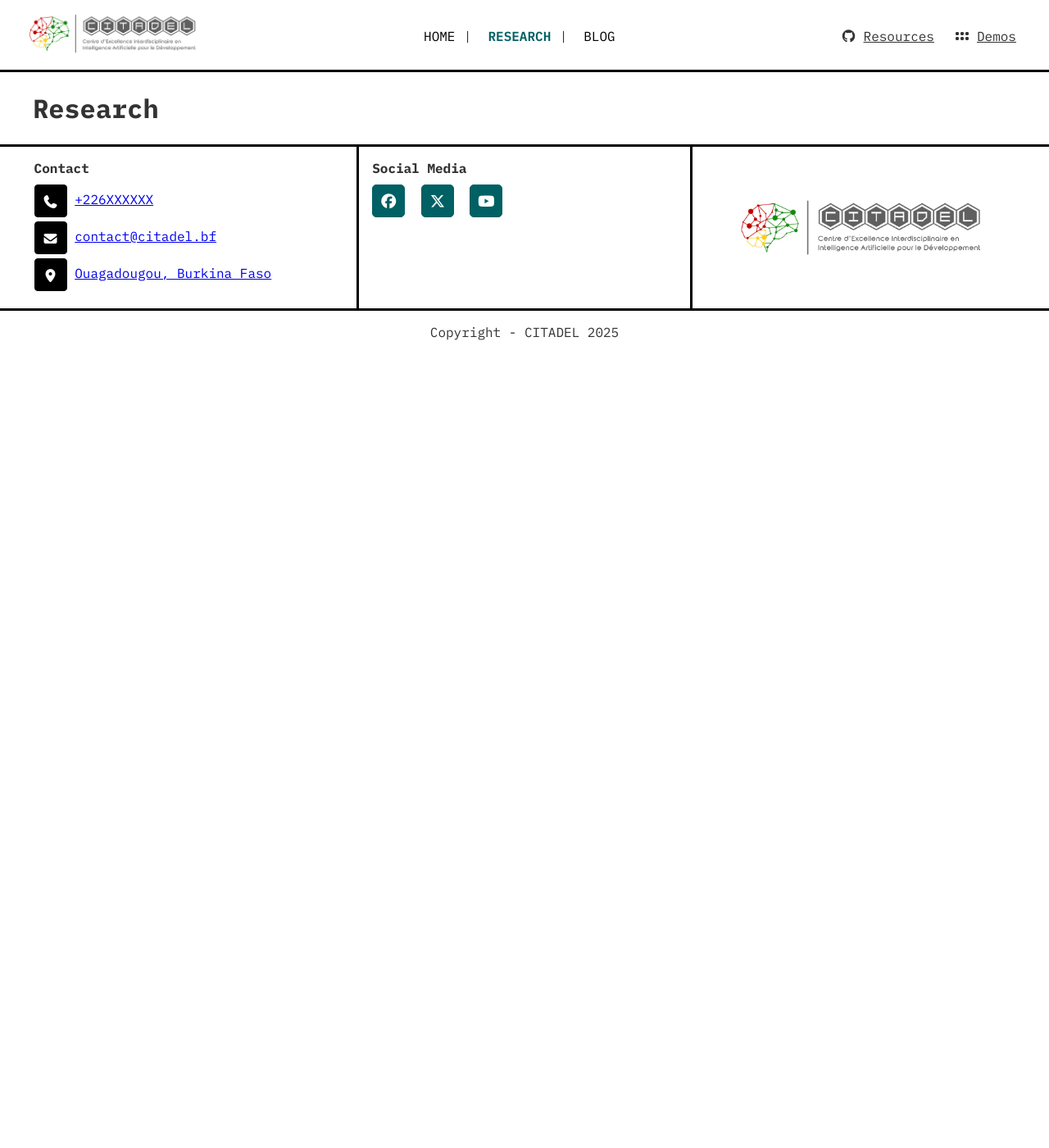
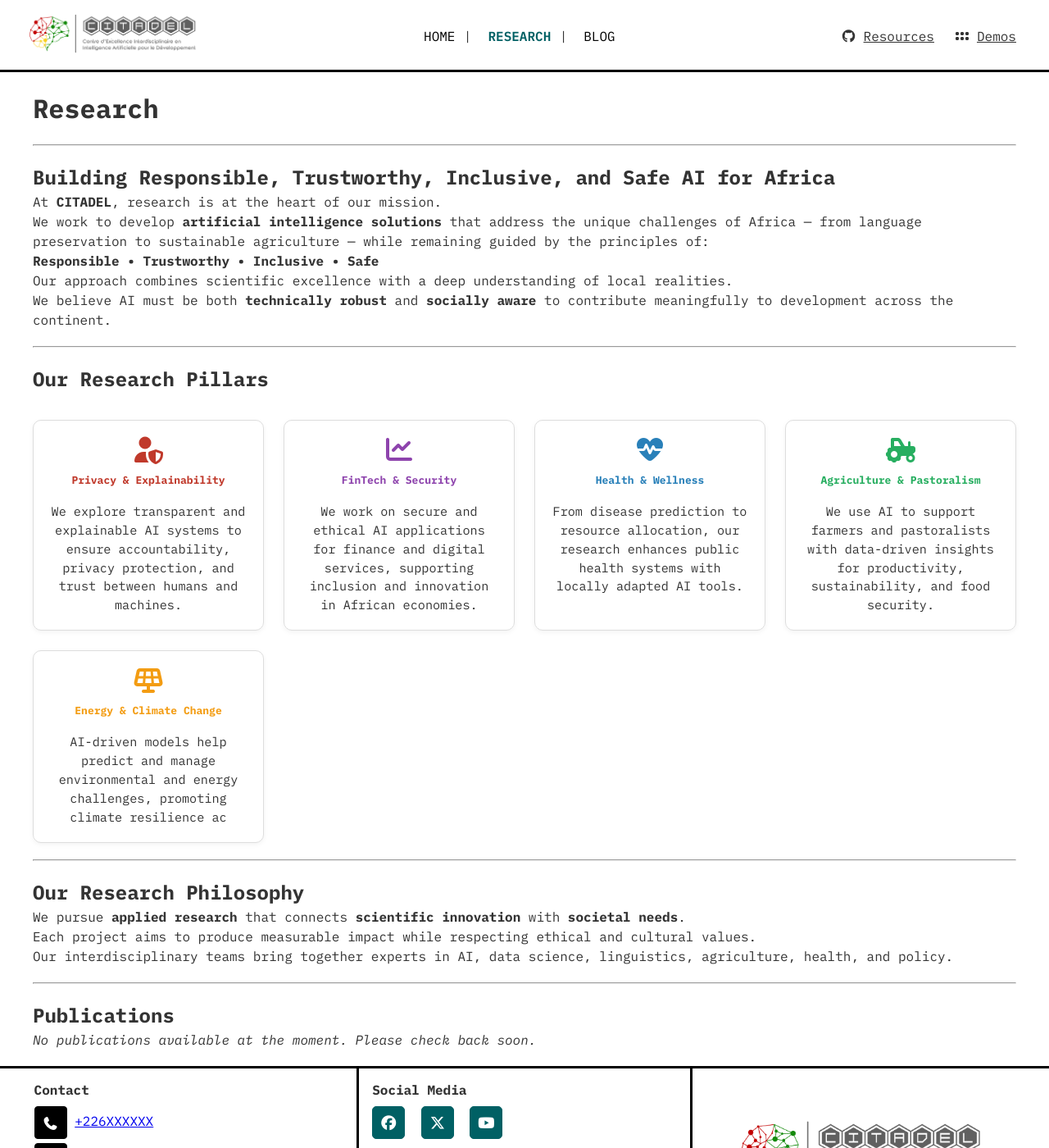
Before and after one commit to Citadel-Burkina-Faso/citadel-burkina-faso.github.io, a Jekyll site: the page built from research.markdown, in a window 1280 px wide and 1400 px high. Shown: the whole window at 82% size. Built offline with Jekyll 4.4.1, drawn with Linux system fonts in a browser that asks for light colours.

Commit message:
First draft of research page

```diff
--- /dev/null
+++ b/_data/research_pillars.yml
@@ -0,0 +1,34 @@
+- name: Privacy & Explainability
+  color: "#c0392b"
+  icon: fa-solid fa-user-shield
+  description: >
+    We explore transparent and explainable AI systems to ensure accountability,
+    privacy protection, and trust between humans and machines.
+
+- name: FinTech & Security
+  color: "#8e44ad"
+  icon: fa-solid fa-chart-line
+  description: >
+    We work on secure and ethical AI applications for finance and digital services,
+    supporting inclusion and innovation in African economies.
+
+- name: Health & Wellness
+  color: "#2980b9"
+  icon: fa-solid fa-heart-pulse
+  description: >
+    From disease prediction to resource allocation, our research enhances
+    public health systems with locally adapted AI tools.
+
+- name: Agriculture & Pastoralism
+  color: "#27ae60"
+  icon: fa-solid fa-tractor
+  description: >
+    We use AI to support farmers and pastoralists with data-driven insights for
+    productivity, sustainability, and food security.
+
+- name: Energy & Climate Change
+  color: "#f39c12"
+  icon: fa-solid fa-solar-panel
+  description: >
+    AI-driven models help predict and manage environmental and energy challenges,
+    promoting climate resilience ac
--- a/_sass/main.scss
+++ b/_sass/main.scss
@@ -275,6 +275,59 @@ main {
             }
         }
     }
+
+    #research-pillars {
+        display: grid;
+        grid-template-columns: repeat(auto-fit, minmax(250px, 1fr));
+        gap: 1.5rem;
+        margin-top: 2rem;
+
+        .pillar {
+            border:1px solid #ddd;
+            border-radius: 10px;
+            padding: 1.2rem;
+            text-align: center;
+            box-shadow: 0 2px 6px rgba(0,0,0,0.05);
+
+            div {
+                &:nth-child(1) {
+                    position: relative;
+                    display: flex;
+                    flex-direction: column;
+                    align-items: center;
+                    height: 80px;
+                    text-align: center;
+                }
+            }
+
+            i {
+                font-size: 2rem;
+            }
+
+            h3 {
+                margin-top: 0.6rem;
+                font-size: small;
+            }
+
+            p {
+                font-size: 0.95rem;
+                color: #333;
+            }
+        }
+    }
+
+    #research-section {
+        #research-area {
+            p {
+                text-align: center;
+                img {
+                    display: inline-block;
+                    width: 60%;
+                    margin: auto;
+                }
+            }
+        }
+    }
 }
 
 footer {
--- a/index.markdown
+++ b/index.markdown
@@ -8,6 +8,8 @@ permalink: /
 ---
 
 # Welcome to `CITADEL`
+
+---
 
 ## The Interdisciplinary Center of Excellence in Artificial Intelligence for Development
 We are building AI talent and capacity in Burkina Faso and French-speaking Africa.
--- a/research.markdown
+++ b/research.markdown
@@ -5,3 +5,71 @@ permalink: /research/
 ---
 
 # Research
+
+---
+
+## Building Responsible, Trustworthy, Inclusive, and Safe AI for Africa
+
+At **CITADEL**, research is at the heart of our mission.
+We work to develop **artificial intelligence solutions** that address the unique challenges of Africa — from language preservation to sustainable agriculture — while remaining guided by the principles of:
+
+> **Responsible • Trustworthy • Inclusive • Safe**
+
+Our approach combines scientific excellence with a deep understanding of local realities.
+We believe AI must be both **technically robust** and **socially aware** to contribute meaningfully to development across the continent.
+
+---
+
+## Our Research Pillars
+
+<div id="research-pillars">
+    {% for pillar in site.data.research_pillars %}
+    <div class="pillar">
+        <div>
+          <p>
+            <i class="{{ pillar.icon }}" style="color: {{ pillar.color }};"></i>
+            <h3 style="color:{{ pillar.color }}">{{ pillar.name }}</h3>
+          </p>
+        </div>
+        <p>{{ pillar.description }}</p>
+    </div>
+    {% endfor %}
+</div>
+
+---
+
+## Our Research Philosophy
+
+We pursue **applied research** that connects **scientific innovation** with **societal needs**.
+Each project aims to produce measurable impact while respecting ethical and cultural values.
+Our interdisciplinary teams bring together experts in AI, data science, linguistics, agriculture, health, and policy.
+
+---
+
+## Publications
+
+{% if site.data.publication %}
+<div style="margin-top:2rem;">
+  <ul>
+  {% for pub in site.data.publications %}
+    <li>
+      <strong>{{ pub.title }}</strong><br>
+      <em>{{ pub.authors }}</em> ({{ pub.year }})
+      {% if pub.link %}
+      [Read more]({{ pub.link }})
+      {% endif %}
+    </li>
+  {% endfor %}
+  </ul>
+</div>
+{% else %}
+<p><em>No publications available at the moment. Please check back soon.</em></p>
+{% endif %}
+
+<!-- <div id="research-section">
+    <div id="research-area">
+        <p>
+            <img src="/assets/images/research.gif" alt="Research area">
+        </p>
+    </div>
+</div> -->
```
Also changed, not shown: _data/publications.yml (added, +9 -0 lines), assets/images/research.gif (added).
